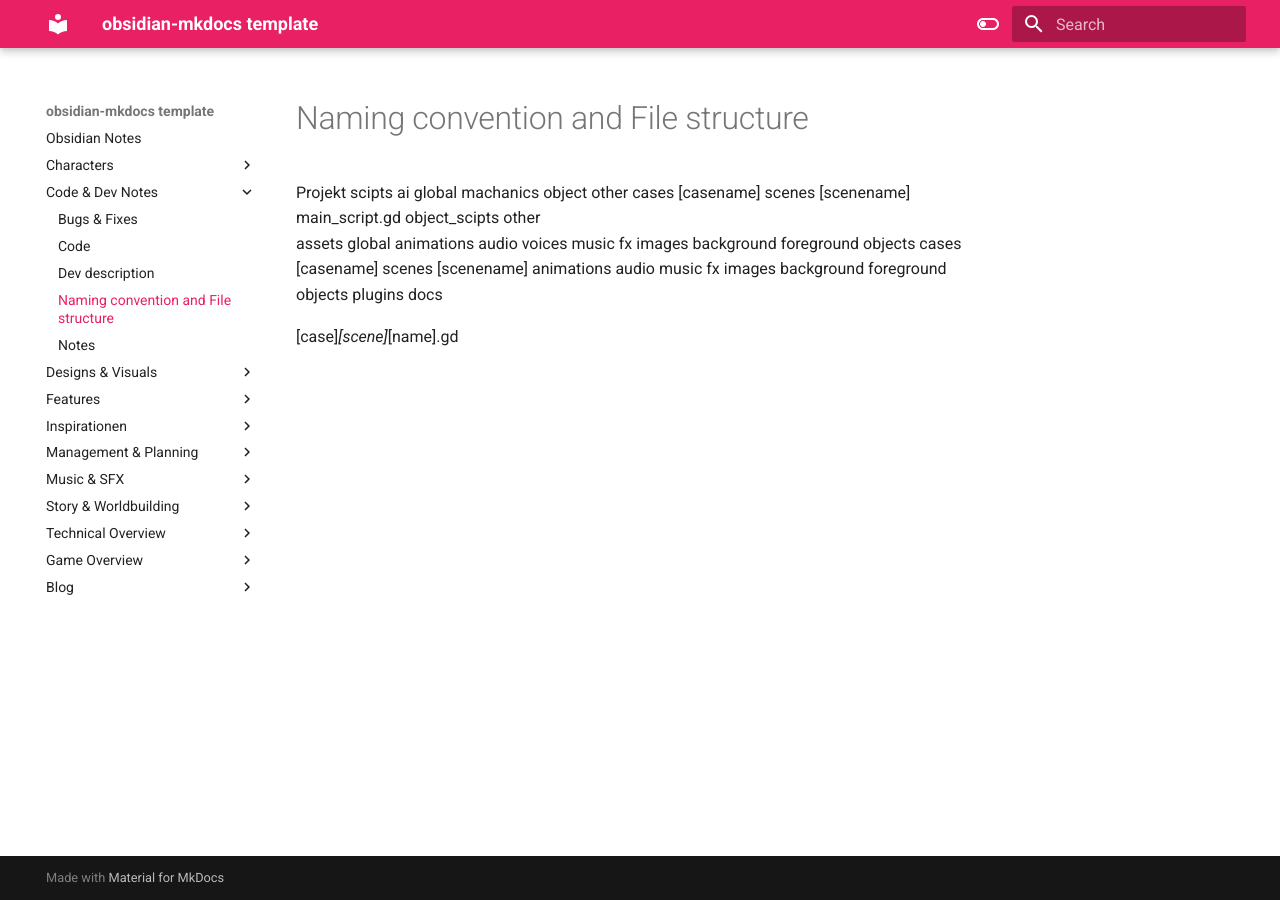
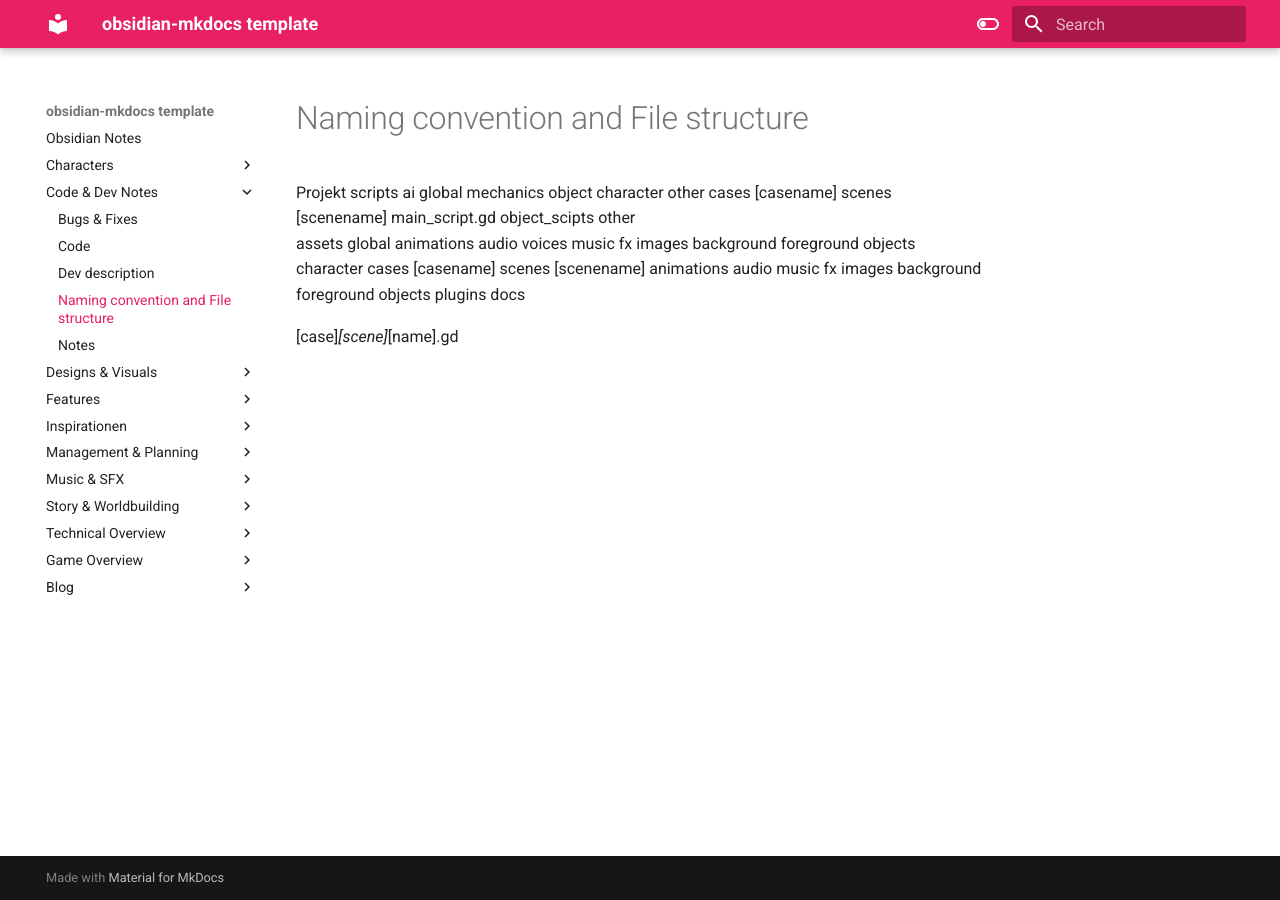
Before and after one commit to HFU-DM-PointClick/obsidian-orga, an MkDocs documentation site: the page built from docs/Code & Dev Notes/Naming convention and File structure.md, in a window 1280 px wide. Built offline with MkDocs 1.6.1 and Material for MkDocs 9.7.7, drawn with Linux system fonts in a browser that asks for light colours.

Commit message:
Naming convention edited a bit (spelling)

```diff
--- a/docs/Code & Dev Notes/Naming convention and File structure.md
+++ b/docs/Code & Dev Notes/Naming convention and File structure.md
@@ -1,9 +1,10 @@
 Projekt
-    scipts
+    scripts
         ai
         global
-            machanics
+            mechanics
             object
+            character
             other
         cases
             [casename]
@@ -23,6 +24,7 @@ Projekt
                 background
                 foreground
                 objects
+                character
         cases
             [casename]
                  scenes
```
